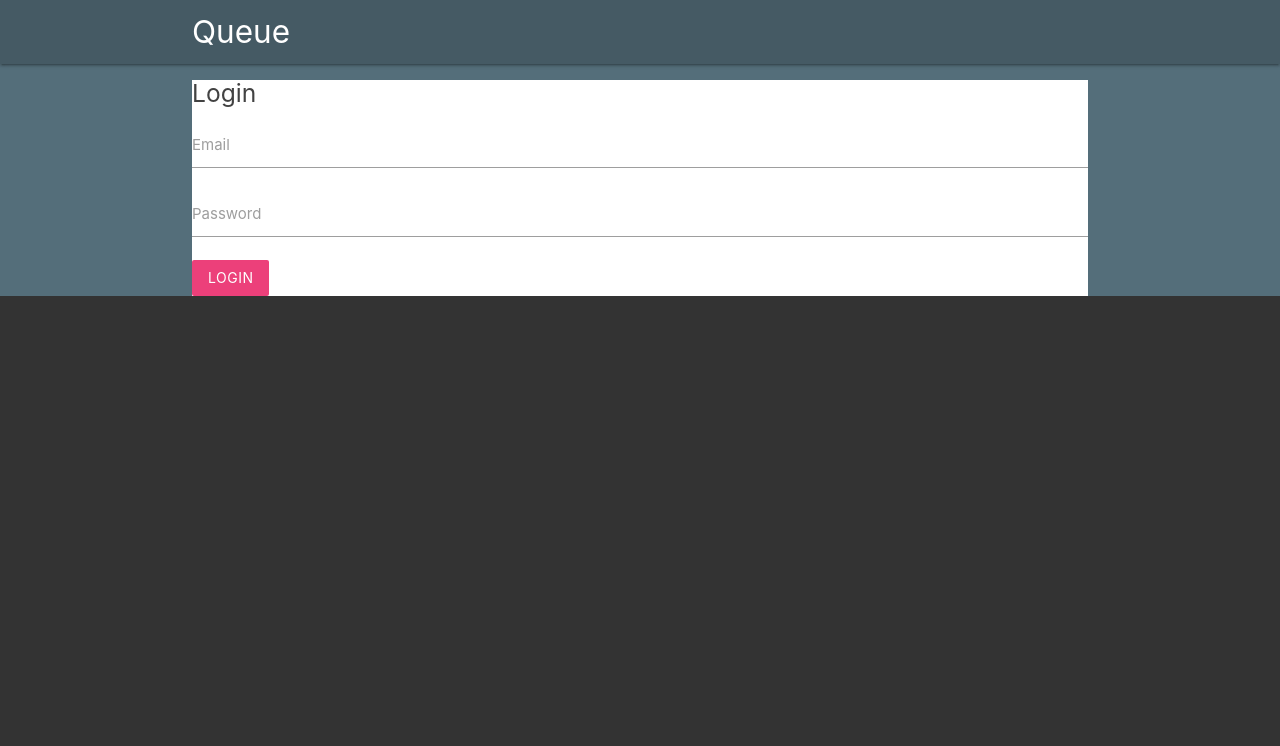
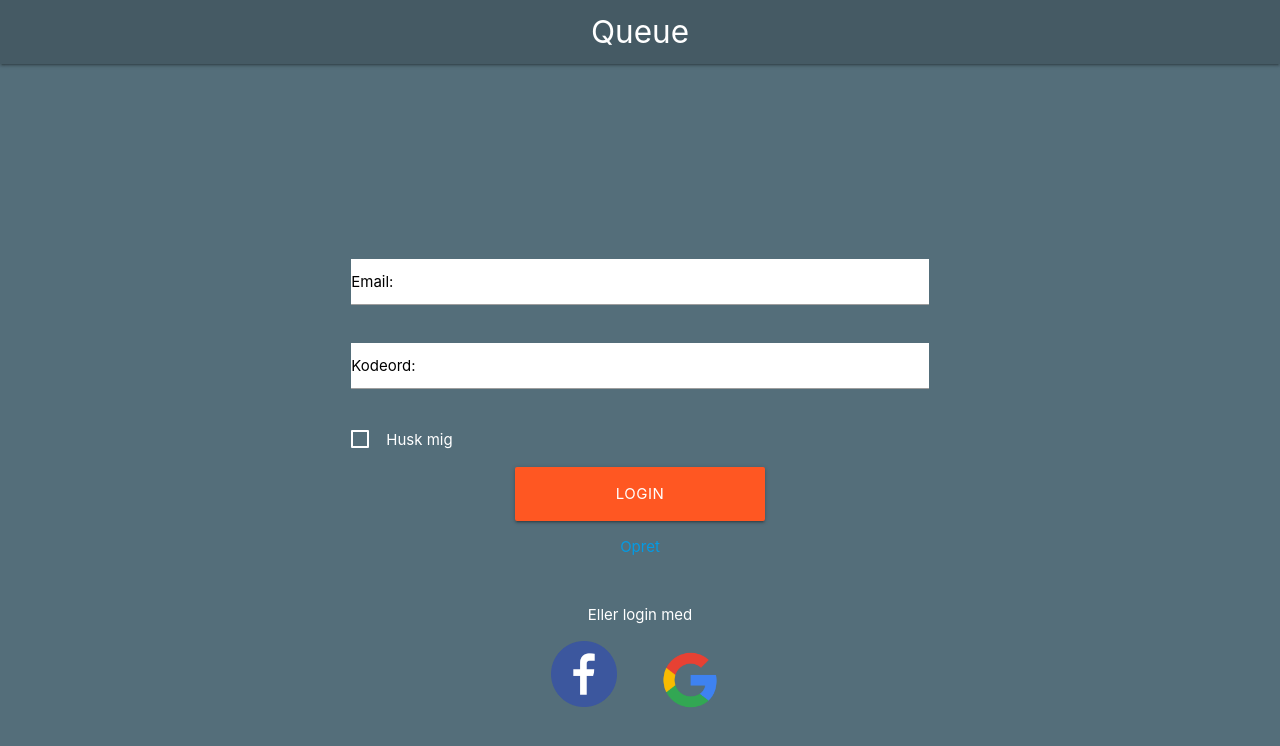
Before and after one commit to RasmusPJustesen/Queue, a React (Create React App) app: page /login in a window 1280 px wide. Shown: the top 746 px of the page. Built offline with nearby package versions, Linux system fonts and the light colour scheme.

Commit message:
mockup for signin / signup

```diff
--- a/src/components/auth/SignIn.js
+++ b/src/components/auth/SignIn.js
@@ -1,39 +1,48 @@
-import React, { Component } from 'react'
+import React, { Component } from 'react';
+import { NavLink } from 'react-router-dom';
+class SignIn extends Component {
 
-class SignIn extends Component {
-    state = {
-        email: '',
-        password: ''
-    }
-    handleChange = (e) => {
-        this.setState({
-            [e.target.id]: e.target.value
-        })
-    }
-    handleSubmit = (e) => {
-        e.preventDefault();
-        console.log(this.state);
-    }
     render() {
         return (
-            <div className="container">
-                <form onSubmit={this.handleSubmit} className="white">
-                    <h5 className="grey-text text-darken-3">Login</h5>
-                    <div className="input-field">
-                        <label htmlFor="email">Email</label>
-                        <input type="email" id="email" onChange={this.handleChange} />
-                    </div>
-                    <div className="input-field">
-                        <label htmlFor="password">Password</label>
-                        <input type="password" id="password" onChange={this.handleChange} />
-                    </div>
-                    <div className="input-field">
-                        <button className="btn pink lighten-1 z-depth-0">Login</button>
-                        </div>
-                </form>
+    <div className="container login">
+        <form class="row">
+            <div className="input-field col s12">
+                <input id="email" type="text" className="validate"/>
+                <label className="active" for="email">Email:</label>
             </div>
+
+            <div className="input-field col s12">
+                <input id="password" type="text" className="validate"/>
+                <label className="active" for="password">Kodeord:</label>
+            </div>
+
+            <p className="col s12">
+                <label>
+                    <input type="checkbox" />
+                    <span className="white-text">Husk mig</span>
+                </label>
+            </p>
+
+            <p className="center-align">
+                <a className="waves-effect waves-light btn-large deep-orange">Login</a>
+            </p>
+
+            <p className="center-align">
+                <NavLink to="/register">Opret</NavLink>
+            </p>
+
+            <p className="center-align some mt-5">Eller login med</p>
+            <div className="image col s2 offset-s4">
+             <img style={{width: "85%"}} className="responsive-img" src="icons/facebook_icon.png" alt=""/>
+            </div>
+            <div className="image col s2">
+             <img className="responsive-img" src="icons/google_icon.png" alt=""/>
+            </div>
+        </form>
+    </div>
+
         )
     }
 }
 
-export default SignIn
+export default SignIn;
--- a/src/components/auth/SignUp.js
+++ b/src/components/auth/SignUp.js
@@ -1,47 +1,38 @@
 import React, { Component } from 'react'
 
 class SignUp extends Component {
-  state = {
-    email: '',
-    password: '',
-    firstName: '',
-    lastName: '',
-  }
-  handleChange = (e) => {
-    this.setState({
-      [e.target.id]: e.target.value
-    })
-  }
-  handleSubmit = (e) => {
-    e.preventDefault();
-    console.log(this.state);
-  }
+
   render() {
     return (
-      <div className="container">
-        <form className="white" onSubmit={this.handleSubmit}>
-          <h5 className="grey-text text-darken-3">Register</h5>
-          <div className="input-field">
-            <label htmlFor="email">Email</label>
-            <input type="email" id='email' onChange={this.handleChange} />
+      <div className="container login">
+      <form class="row">
+          <div className="input-field col s12">
+              <input id="email" type="text" className="validate"/>
+              <label className="active" for="email">Fulde navn:</label>
           </div>
-          <div className="input-field">
-            <label htmlFor="password">Password</label>
-            <input type="password" id='password' onChange={this.handleChange} />
+
+          <div className="input-field col s12">
+              <input id="password" type="text" className="validate"/>
+              <label className="active" for="password">Email:</label>
           </div>
-          <div className="input-field">
-            <label htmlFor="firstName">First Name</label>
-            <input type="text" id='firstName' onChange={this.handleChange} />
+
+          <div className="input-field col s12">
+              <input id="password" type="text" className="validate"/>
+              <label className="active" for="password">Kodeord:</label>
           </div>
-          <div className="input-field">
-            <label htmlFor="lastName">Last Name</label>
-            <input type="text" id='lastName' onChange={this.handleChange} />
+
+          <div className="input-field col s12">
+              <input id="password" type="text" className="validate"/>
+              <label className="active" for="password">Kodeord igen:</label>
           </div>
-          <div className="input-field">
-            <button className="btn pink lighten-1 z-depth-0">Register</button>
-          </div>
-        </form>
-      </div>
+
+
+          <p className="center-align">
+              <a className="waves-effect waves-light btn-large deep-orange"> Opret </a>
+          </p>
+      </form>
+  </div>
+
     )
   }
 }
--- a/src/components/layouts/Header.js
+++ b/src/components/layouts/Header.js
@@ -6,7 +6,7 @@ const Navbar = () => {
   return (
     <nav className="nav-wrapper blue-grey darken-2">
       <div className="container">
-        <Link to="/" className="brand-logo">Queue</Link>
+        <Link to="/" className="brand-logo center">Queue</Link>
       </div>
     </nav>
   )
--- a/src/index.css
+++ b/src/index.css
@@ -11,6 +11,10 @@ body {
   color: white;
 }
 
+.App {
+  min-height: 100vh;
+}
+
 code {
   font-family: source-code-pro, Menlo, Monaco, Consolas, 'Courier New',
     monospace;
@@ -22,3 +26,36 @@ code {
   width: 15px !important;
   height: 15px !important;
 }
+
+input:not([type]), input[type=text]:not(.browser-default), input[type=password]:not(.browser-default), input[type=email]:not(.browser-default), input[type=url]:not(.browser-default), input[type=time]:not(.browser-default), input[type=date]:not(.browser-default), input[type=datetime]:not(.browser-default), input[type=datetime-local]:not(.browser-default), input[type=tel]:not(.browser-default), input[type=number]:not(.browser-default), input[type=search]:not(.browser-default), textarea.materialize-textarea {
+  background-color: white;
+
+}
+
+.input-field>label {
+  color: black;
+}
+
+[type="checkbox"]+span:not(.lever):before, [type="checkbox"]:not(.filled-in)+span:not(.lever):after {
+  border: 2px solid white;
+}
+
+[type="checkbox"]:checked+span:not(.lever):before {
+  border-right: 2px solid #ff5722 !important;
+  border-bottom: 2px solid #ff5722 !important;
+}
+
+.login {
+  width: 600px;
+  margin-top: 180px;
+  color: white !important;
+}
+
+.login .btn-large {
+  width: 250px;
+}
+
+.login nav .brand-logo.center {
+  top: 50%;
+  font-size:60px;
+}
```
Also changed, not shown: public/icons/facebook_icon.png (added), public/icons/google_icon.png (added).
